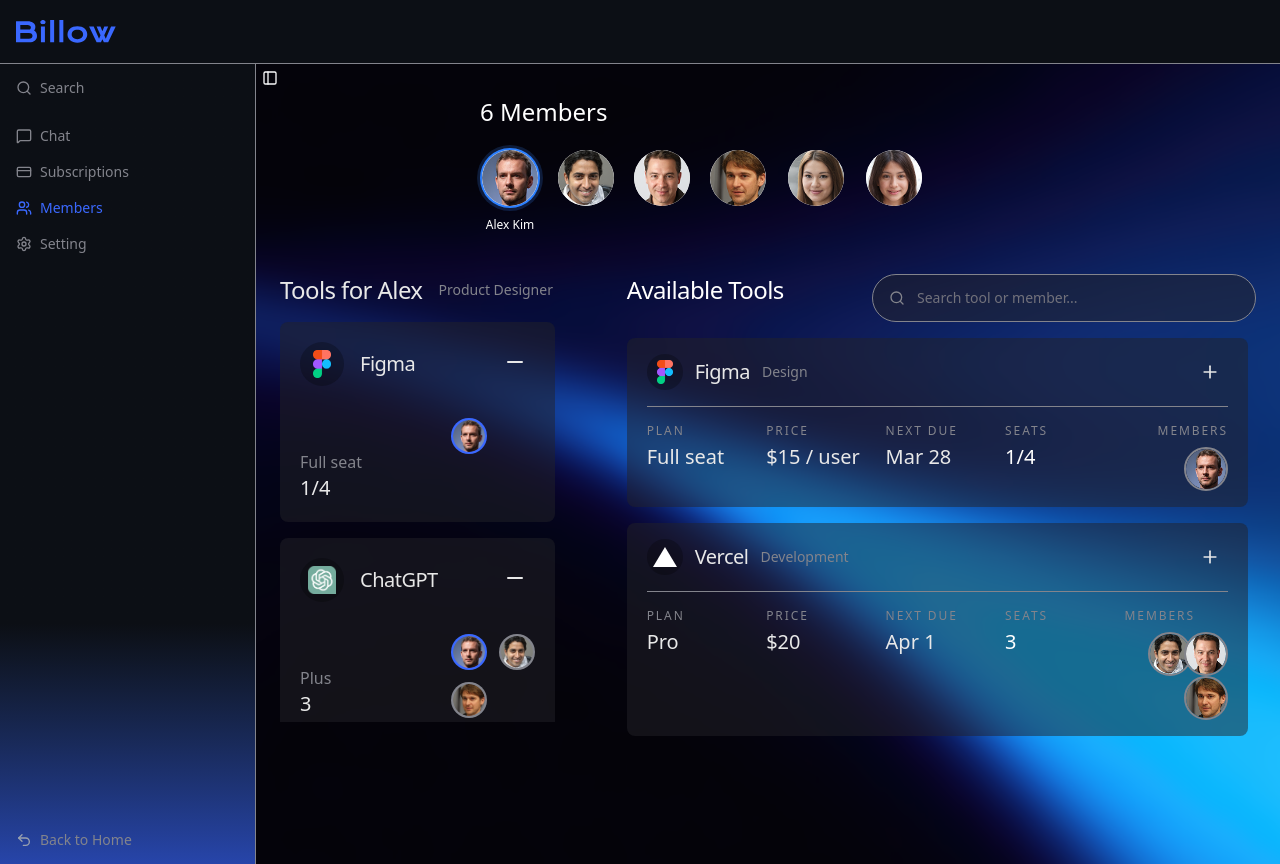
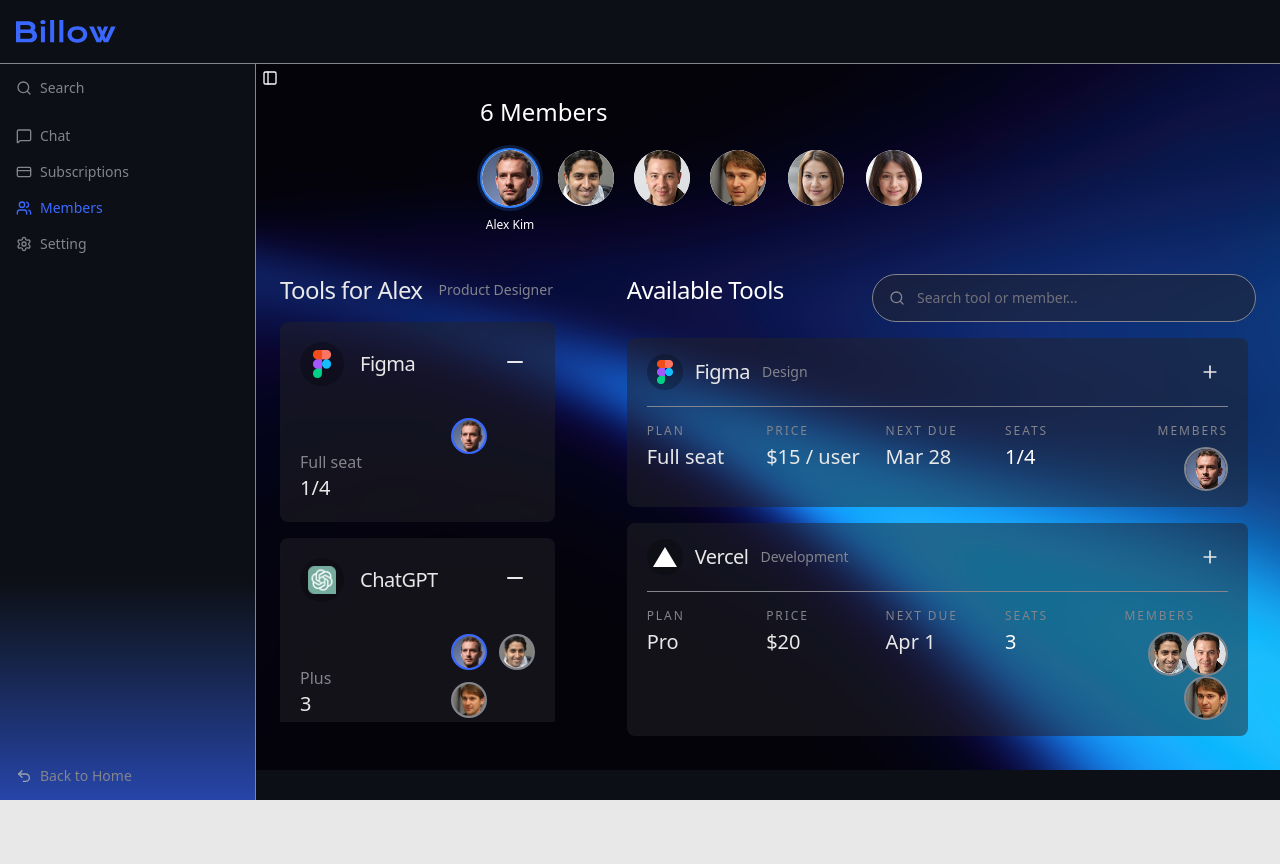
Before and after one commit to taka0330ko/billow, a Next.js app: page /app/members in a window 1280 px wide. After the commit the page ends 800 px from the top, so only its background shows below. Built offline with nearby package versions, Linux system fonts and the light colour scheme.

Commit message:
fix:css style

```diff
--- a/app/app/(w)/layout.tsx
+++ b/app/app/(w)/layout.tsx
@@ -8,13 +8,13 @@
 export default function WorkSpaceLayout({ children }: { children: React.ReactNode }) {
     return (
         <SidebarProvider>
-            <div className="grid min-h-svh grid-rows-[64px_1fr] bg-background overflow-hidden  w-full">
+            <div className="grid min-h-svh grid-rows-[64px_1fr] overflow-hidden  w-full">
                 <Header />
                 <div className="flex min-h-0">
                     <AppSidebar />
 
                     <SidebarInset className="
-                            flex flex-col bg-background min-h-0
+                            flex flex-col min-h-0
                             ">
                         <div className="relative flex-1 overflow-auto">
                             <SidebarTrigger/>
--- a/app/globals.css
+++ b/app/globals.css
@@ -125,7 +125,6 @@
     background-image: url("/images/billow-bg.png");
     background-size: cover;
     background-position: center;
-    min-height: 100vh;
   }
 }
 
--- a/components/ui/globalUI/header.tsx
+++ b/components/ui/globalUI/header.tsx
@@ -6,7 +6,7 @@
     return (
         <div>
             <header className="
-        h-16
+        h-16 bg-background
         border-b border-border
         flex items-center justify-between px-4
       ">
```
